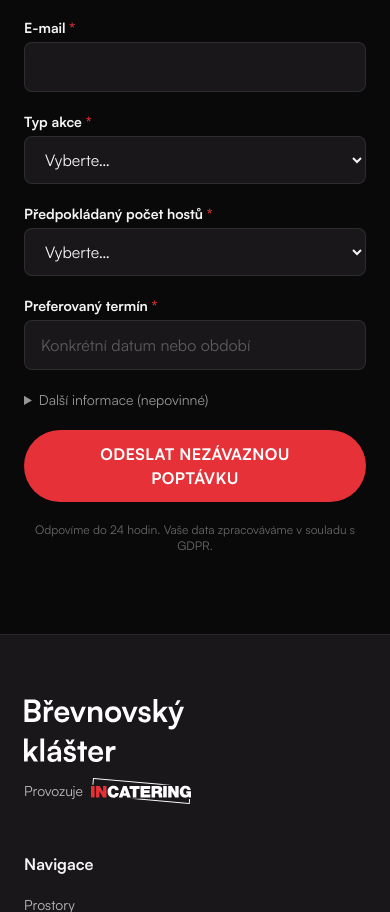
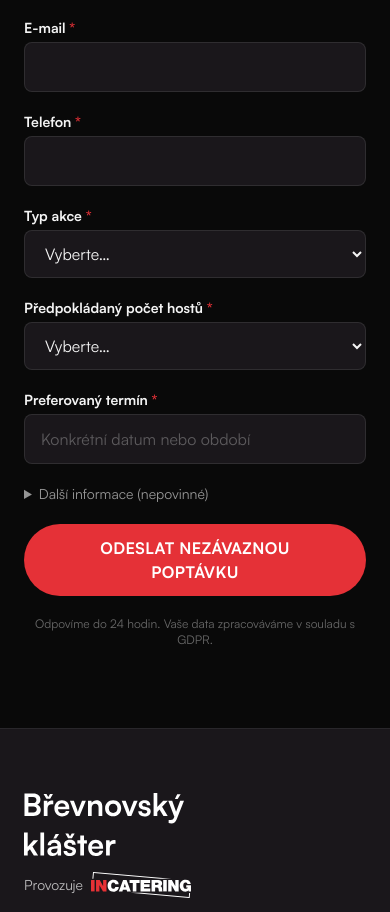
Before and after one commit to lsei27/brevnovevents, a Next.js app: page / in a window 390 px wide. Shown: the part 9876-10788 px from the top of the page. Built offline with nearby package versions, Linux system fonts and the light colour scheme.

Commit message:
feat: make phone required in B2B form and move it below email

```diff
--- a/src/components/forms/InquiryForm.tsx
+++ b/src/components/forms/InquiryForm.tsx
@@ -80,6 +80,13 @@ export function InquiryForm() {
         required
         errors={state.errors?.email}
       />
+      <FormField
+        label="Telefon"
+        name="phone"
+        type="tel"
+        required
+        errors={state.errors?.phone}
+      />
       <SelectField
         label="Typ akce"
         name="eventType"
@@ -114,11 +121,6 @@ export function InquiryForm() {
           Další informace (nepovinné)
         </summary>
         <div className="mt-4 space-y-5">
-          <FormField
-            label="Telefon"
-            name="phone"
-            type="tel"
-          />
           <RadioGroup
             label="Potřebujete catering?"
             name="catering"
--- a/src/lib/validation.ts
+++ b/src/lib/validation.ts
@@ -7,7 +7,7 @@ export const inquirySchema = z.object({
   eventType: z.string().min(1, "Toto pole je povinné."),
   guestCount: z.string().min(1, "Toto pole je povinné."),
   preferredDate: z.string().min(1, "Toto pole je povinné."),
-  phone: z.string().optional(),
+  phone: z.string().min(1, "Toto pole je povinné."),
   catering: z.string().optional(),
   isAgency: z.string().optional(),
   description: z.string().optional(),
```
